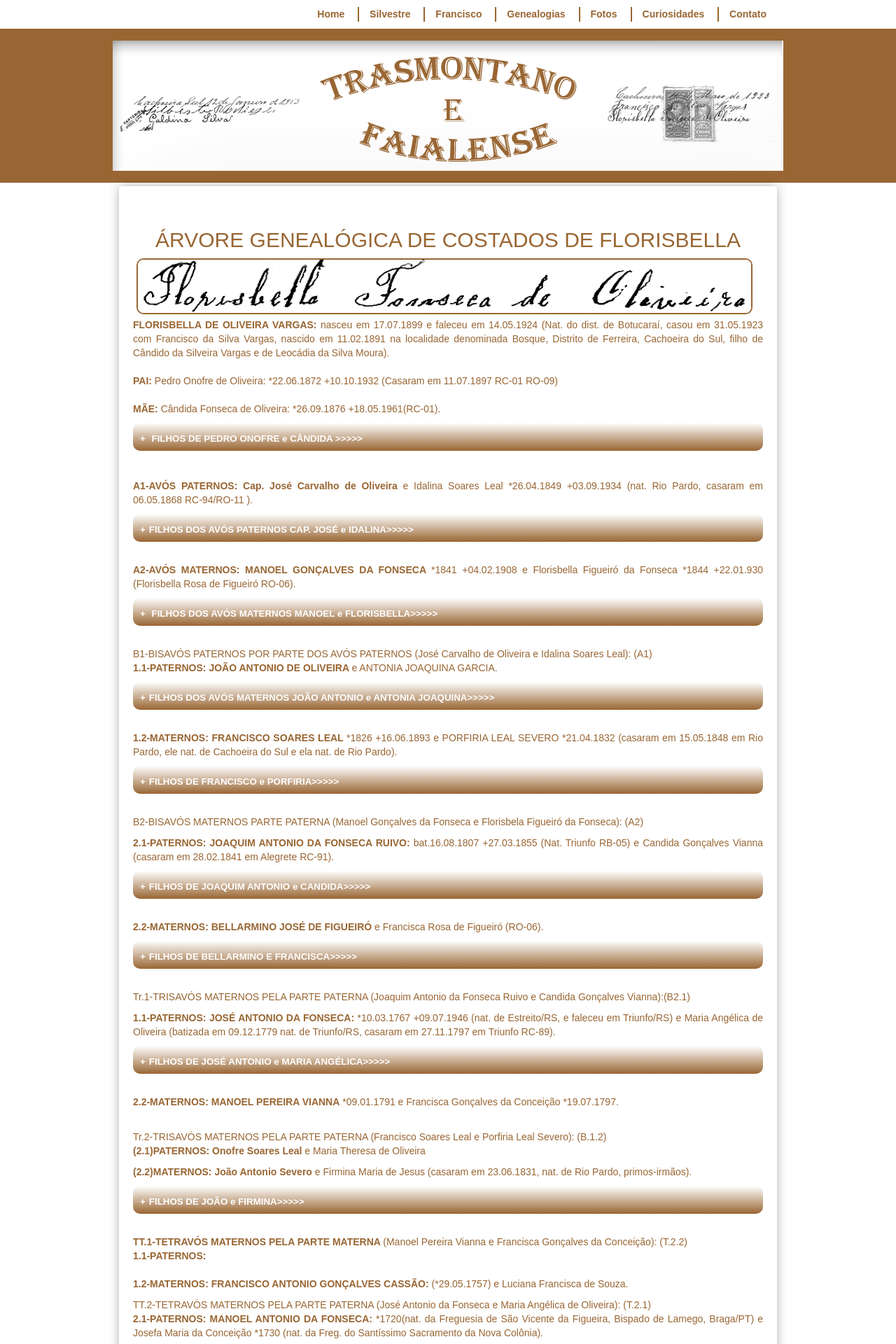
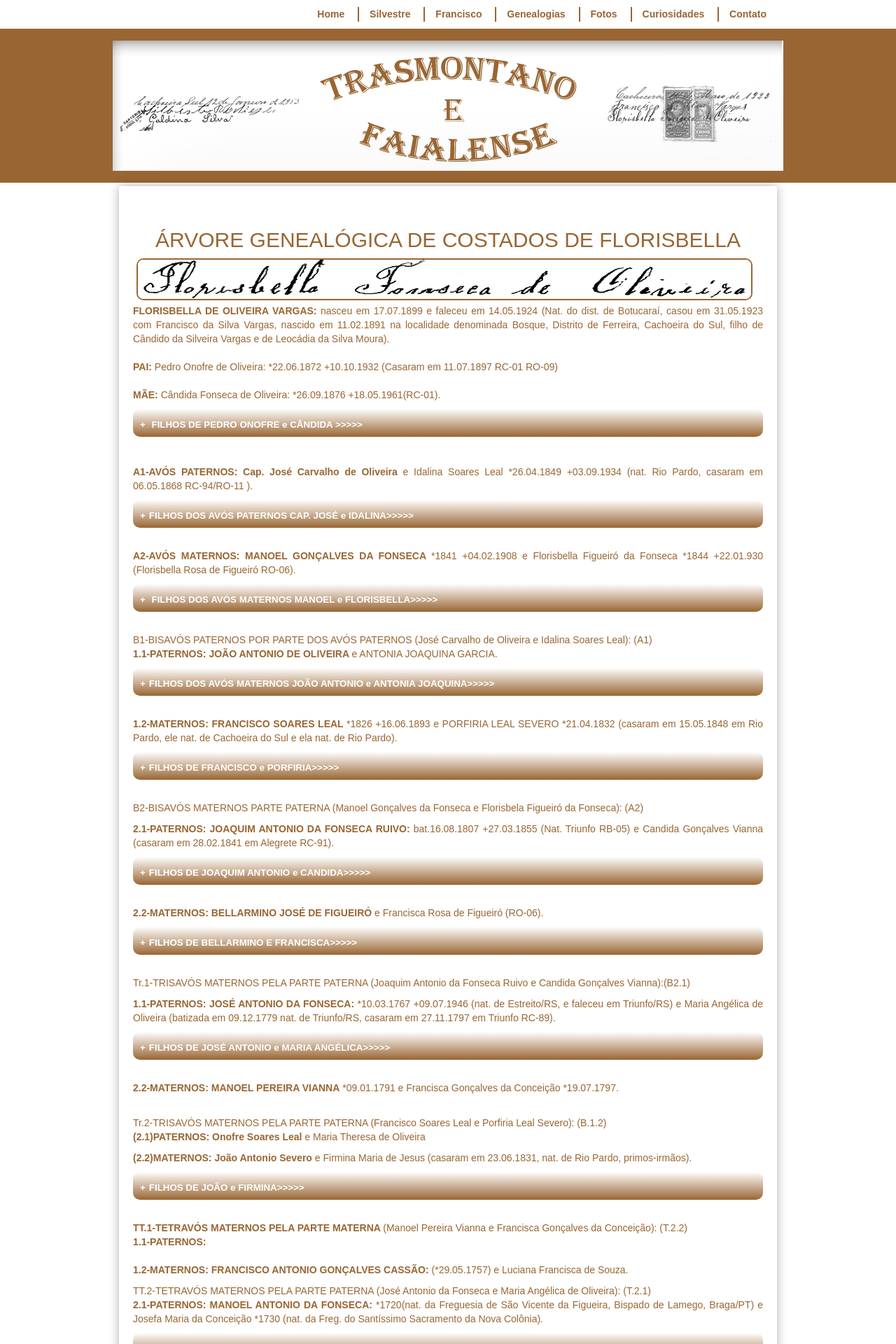
Before and after one commit to claudiovargas1955/claudiovargas1955.github.io, a Jekyll site: the page built from _pages/arvore-genealogica-de-costados-de-florisbella.html, in a window 1280 px wide. Shown: the top 1920 px of the page at 70% size. Built offline with Jekyll 4.4.1, drawn with Linux system fonts in a browser that asks for light colours; some web fonts are replaced.

Commit message:
Update arvore-genealogica-de-costados-de-florisbella.html

```diff
--- a/_pages/arvore-genealogica-de-costados-de-florisbella.html
+++ b/_pages/arvore-genealogica-de-costados-de-florisbella.html
@@ -37,7 +37,7 @@
 </style>
 
 <h2>ÁRVORE GENEALÓGICA DE COSTADOS DE FLORISBELLA</h2>
-<img class="esq1" style="float:left"; src="/images/FLOR.png" width="880px" height="80px" align="center" title="Assinatura Florisbela Fonseca de Oliveira - 31.05.1923";/>
+<img class="esq1" style="float:left"; src="/images/FLOR.png" width="880px" height="60px" align="center" title="Assinatura Florisbela Fonseca de Oliveira - 31.05.1923";/>
 <p><b>FLORISBELLA DE OLIVEIRA VARGAS:</b> nasceu em 17.07.1899 e faleceu em 14.05.1924 (Nat. do dist. de Botucaraí, casou em 31.05.1923
 com Francisco da Silva Vargas, nascido em 11.02.1891 na localidade denominada Bosque, Distrito de Ferreira, Cachoeira do Sul, filho de
 Cândido da Silveira Vargas e de Leocádia da Silva Moura). <br/> <br/>
```
